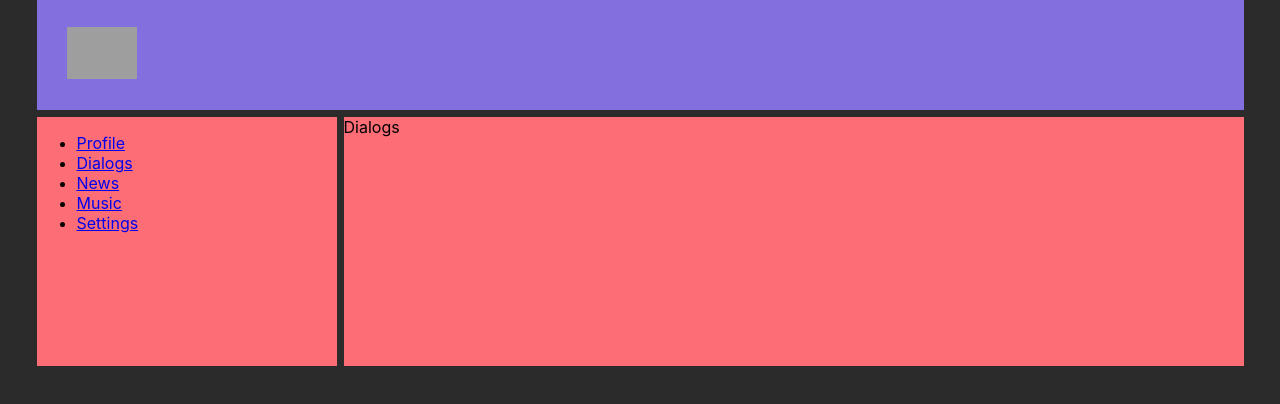
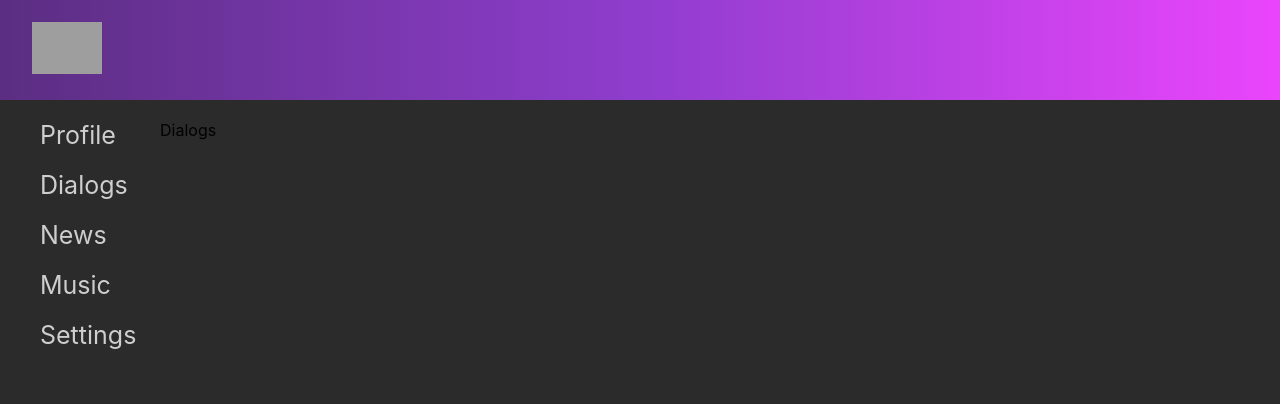
Before and after one commit to Coovik/react-social-network, a React (Create React App) app: page /dialogs in a window 1280 px wide. Shown: the top 404 px of the page. Built offline with nearby package versions, Linux system fonts and the light colour scheme; grey boxes are pictures that could not be loaded.

Commit message:
Redesign

```diff
--- a/src/App.css
+++ b/src/App.css
@@ -1,17 +1,13 @@
 body {
+   min-height: 100%;
    background: #2b2b2b;
-   min-height: 1000%;
 }
-
 .app-wrapper {
-   min-height: 100%;
-   /* overflow: hidden; */
    display: grid;
-   grid-template: 110px minmax(100%, auto) / 1fr 300px 900px 1fr;
-   grid-gap: 7px;
+   grid-template: minmax(100px, auto) 1fr / 1fr 10% 85% 1fr;
+   row-gap: 20px;
 }
 
 .app-content {
-   background: #FD6D75;
    grid-column: 3/4;
 }
--- a/src/components/content/dialogs/Dialogs.module.css
+++ b/src/components/content/dialogs/Dialogs.module.css
@@ -1,4 +1,4 @@
-.dialogs{
+/* .dialogs{
    background: #FD6D75;
    grid-column: 3/4;
-}
+} */
--- a/src/components/content/music/Music.module.css
+++ b/src/components/content/music/Music.module.css
@@ -1,4 +1,4 @@
-.music{
+/* .music{
    background: #FD6D75;
    grid-column: 3/4;
-}
+} */
--- a/src/components/content/news/News.module.css
+++ b/src/components/content/news/News.module.css
@@ -1,4 +1,4 @@
-.news{
+/* .news{
    background: #FD6D75;
    grid-column: 3/4;
-}
+} */
--- a/src/components/content/settings/Settings.module.css
+++ b/src/components/content/settings/Settings.module.css
@@ -1,4 +1,3 @@
-.settings{
+/* .settings{
    background: #FD6D75;
-   /* grid-column: 3/4; */
-}
+} */
--- a/src/components/header/Header.module.css
+++ b/src/components/header/Header.module.css
@@ -1,13 +1,16 @@
-.header{
-   grid-column: 2/4;
-   /* grid-area: header; */
-   background: #836FDD;
+.header {
+   background: linear-gradient(90deg, rgb(91, 46, 130) 0%, rgba(143, 61, 205, 1) 50%, rgba(234, 69, 252, 1) 100%);
+   grid-column: span 4;
    display: grid;
    grid-template: 1fr / 1fr 95% 1fr;
    align-items: center;
 }
+
 .header .logo {
    grid-column: 2/3;
    width: 70px;
 }
-.header .logo img{width: 100%;}
+
+.header .logo img {
+   width: 100%;
+}
--- a/src/components/sidebar/Sidebar.jsx
+++ b/src/components/sidebar/Sidebar.jsx
@@ -1,16 +1,16 @@
 import { NavLink } from 'react-router-dom';
-import cSidebar from './Sidebar.module.css'
+import c from './Sidebar.module.css'
 
 function Sidebar() {
    return (
-      <div className={cSidebar.sidebar}>
-         <ul>
-            <li><NavLink to="profile">Profile</NavLink></li>
-            <li><NavLink to="dialogs">Dialogs</NavLink></li>
-            <li><NavLink to="news">News</NavLink></li>
-            <li><NavLink to="music">Music</NavLink></li>
-            <li><NavLink to="settings">Settings</NavLink></li>
-         </ul>
+      <div className={c.sidebar}>
+         <div className={c.list}>
+            <div className={c.item}><NavLink to="profile" >Profile</NavLink></div>
+            <div className={c.item}><NavLink to="dialogs">Dialogs</NavLink></div>
+            <div className={c.item}><NavLink to="news">News</NavLink></div>
+            <div className={c.item}><NavLink to="music">Music</NavLink></div>
+            <div className={c.item}><NavLink to="settings">Settings</NavLink></div>
+         </div>
       </div>
    );
 }
--- a/src/components/sidebar/Sidebar.module.css
+++ b/src/components/sidebar/Sidebar.module.css
@@ -1,7 +1,19 @@
 .sidebar {
-   grid-column: 2/3;
-   background: #FD6D75;
+grid-column: 2/3;
 }
+.sidebar .list {
 
-.sidebar ul {
 }
+.sidebar .list .item  {
+padding: 0px 0px 20px 0px;
+}
+.sidebar .list .item a {
+   padding:  8px ;
+   text-decoration: none;
+   font-size: 25px;
+   color: #cecece;
+   transition: all 0.2s ease 0s;
+}
+.sidebar .list .item a:hover {
+   text-shadow: 0 0 9px rgba(255, 255, 255, 0.6);
+}
```
